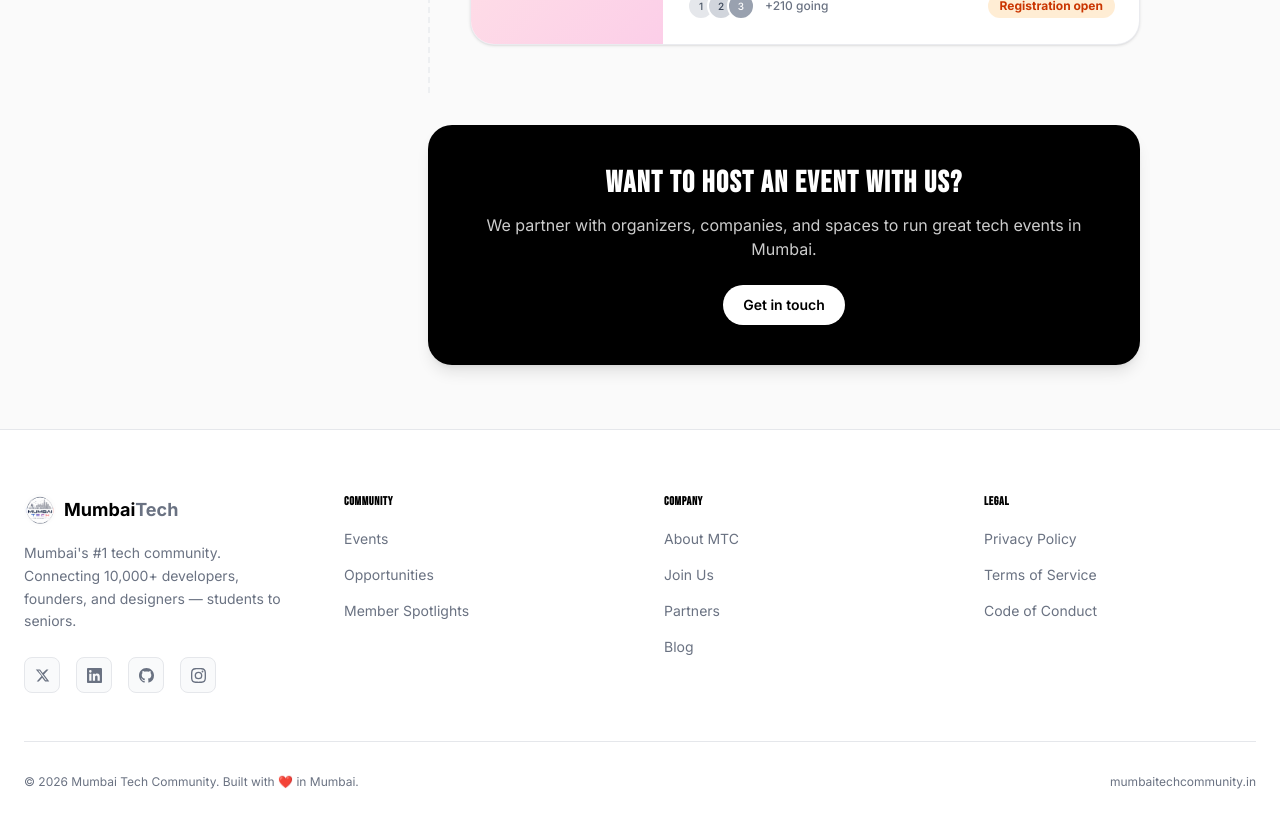
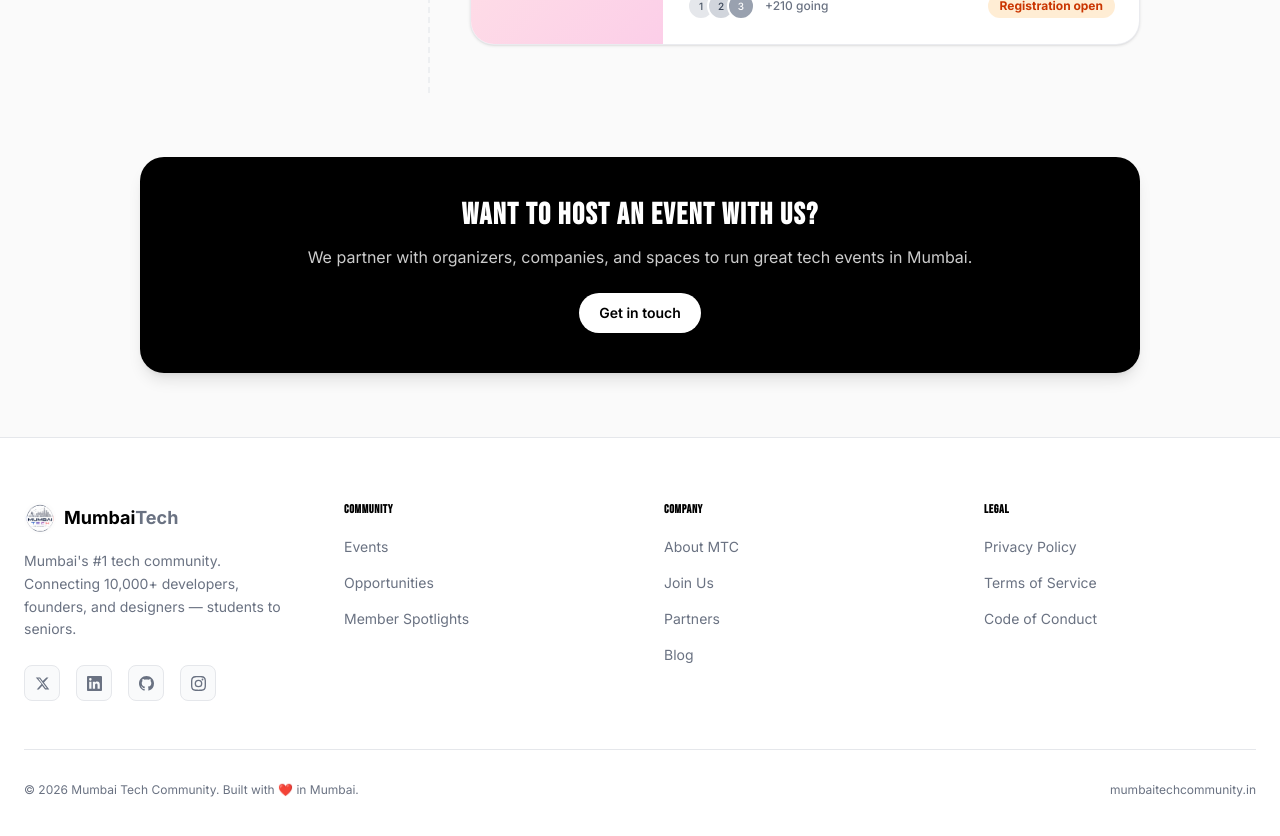
Before and after one commit to vaibhav-vx/mtc-website, a Next.js app: page /events in a window 1280 px wide. Shown: the part 1500-2336 px from the top of the page. Built offline with nearby package versions, Linux system fonts and the light colour scheme.

Commit message:
feat: add events page with timeline layout and event listings

```diff
--- a/app/events/page.tsx
+++ b/app/events/page.tsx
@@ -196,8 +196,11 @@
                   ))}
                 </div>
 
+              </div>
+            </div>
+
             {/* Banner Call to Action */}
-                <div className="animate-fade-up mt-8 rounded-3xl bg-black px-6 py-8 text-white sm:px-8 sm:py-10 shadow-lg delay-300">
+            <div className="animate-fade-up mt-16 rounded-3xl bg-black px-6 py-8 text-white sm:px-8 sm:py-10 shadow-lg delay-300">
               <div className="mx-auto max-w-2xl text-center">
                 <h2 className="font-display text-2xl font-bold tracking-tight sm:text-3xl">
                   Want to host an event with us?
@@ -213,9 +216,6 @@
 
           </div>
         </div>
-
-          </div>
-        </div>
       </main>
     </div>
   );
```
Lines whose indentation alone changed are shown as unchanged.
